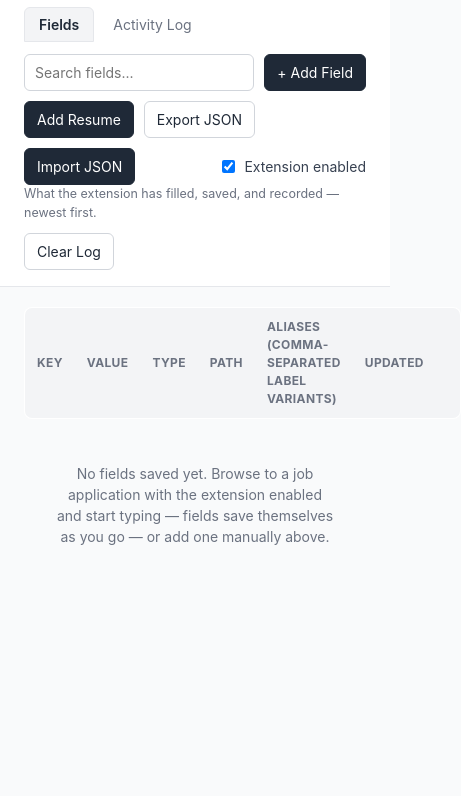
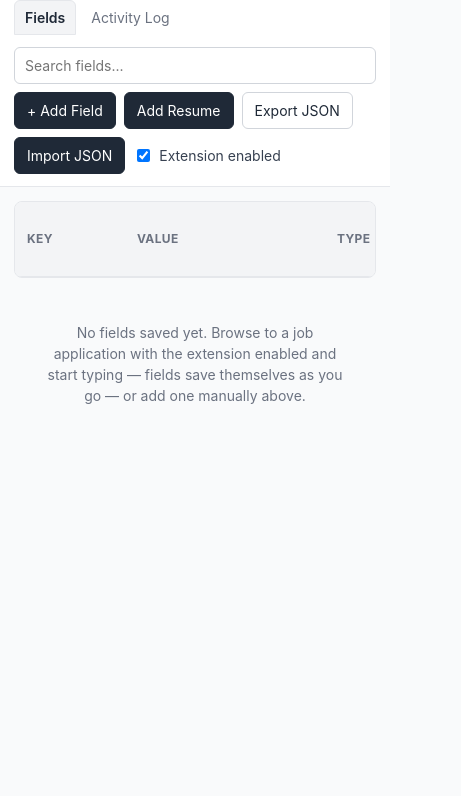
Before and after one commit to ruupesh/ApplyOnce, a browser extension: page ApplyOnce Extension/Resources/options.html in a window 390 px wide. Shown: the part 48-844 px from the top of the page, 461 px wide, since content can reach past the window. Drawn offline with Linux system fonts and the light colour scheme.

Commit message:
Improve options editor layout and tab flow
Open the full editor in its own tab and add mobile-friendly sizing for the wide field/activity tables. This fixes the inactive toolbar visibility issue, ensures the fields tab is selected by default, and makes the options page usable on narrow screens without horizontal page overflow.

```diff
--- a/ApplyOnce Extension/Resources/options.css
+++ b/ApplyOnce Extension/Resources/options.css
@@ -2,8 +2,14 @@
   box-sizing: border-box;
 }
 
+html {
+  height: 100%;
+}
+
 body {
   margin: 0;
+  min-width: 320px;
+  min-height: 100%;
   font: 14px/1.5 -apple-system, "Segoe UI", Roboto, sans-serif;
   color: #1f2937;
   background: #f9fafb;
@@ -28,6 +34,12 @@ h1 {
   align-items: center;
   gap: 10px;
   flex-wrap: wrap;
+}
+
+/* An attribute selector is needed to beat `.toolbar { display: flex }` — a bare
+   [hidden] loses to it, which left the inactive tab's toolbar on screen. */
+.toolbar[hidden] {
+  display: none;
 }
 
 #search {
@@ -76,13 +88,32 @@ main {
   padding: 20px 24px 60px;
 }
 
+/* Horizontal scroll lives here so a wide, multi-column table never forces the
+   whole page sideways. On phones the table keeps its readable column widths
+   and this container scrolls; on desktop it just fills the width. */
+.tableWrap {
+  width: 100%;
+  overflow-x: auto;
+  overflow-y: hidden;
+  -webkit-overflow-scrolling: touch;
+  overscroll-behavior-x: contain;
+  background: #fff;
+  border: 1px solid #e5e7eb;
+  border-radius: 8px;
+}
+
 table {
   width: 100%;
   border-collapse: collapse;
   background: #fff;
-  border: 1px solid #e5e7eb;
-  border-radius: 8px;
-  overflow: hidden;
+}
+
+#fieldsTable {
+  min-width: 900px;
+}
+
+#activityTable {
+  min-width: 700px;
 }
 
 th {
@@ -107,28 +138,35 @@ tr:last-child td {
 }
 
 .colKey {
-  width: 15%;
+  width: 14%;
+  min-width: 110px;
 }
 .colValue {
-  width: 26%;
+  width: 24%;
+  min-width: 200px;
 }
 .colType {
-  width: 8%;
+  width: 10%;
+  min-width: 104px;
 }
 .colPath {
-  width: 10%;
+  width: 16%;
+  min-width: 150px;
 }
 .colAliases {
-  width: 27%;
+  width: 22%;
+  min-width: 190px;
 }
 .colUpdated {
   width: 10%;
+  min-width: 92px;
   white-space: nowrap;
   color: #6b7280;
   font-size: 12px;
 }
 .colDelete {
   width: 4%;
+  min-width: 74px;
 }
 
 .pathSteps {
@@ -178,6 +216,7 @@ tr:last-child td {
 /* Path column needs room now that it shows real step names */
 .colPath {
   width: 18%;
+  min-width: 150px;
 }
 
 /* ---------- Tabs ---------- */
@@ -212,21 +251,26 @@ tr:last-child td {
 
 .colTime {
   width: 14%;
+  min-width: 96px;
   white-space: nowrap;
   color: #6b7280;
   font-size: 12px;
 }
 .colEventType {
   width: 13%;
+  min-width: 104px;
 }
 .colLabel {
   width: 25%;
+  min-width: 160px;
 }
 .colDetail {
   width: 34%;
+  min-width: 220px;
 }
 .colSite {
   width: 14%;
+  min-width: 120px;
   color: #6b7280;
   font-size: 12px;
 }
@@ -338,3 +382,42 @@ textarea.valueInput {
   padding: 30px;
   text-align: center;
 }
+
+/* ---------- Large viewports ---------- */
+
+/* Keep the editor readable on a wide monitor instead of stretching columns
+   across the whole screen. */
+@media (min-width: 1200px) {
+  main {
+    max-width: 1180px;
+    margin: 0 auto;
+  }
+}
+
+/* ---------- Phones / narrow windows ---------- */
+
+@media (max-width: 600px) {
+  header {
+    padding: 12px 14px;
+  }
+  main {
+    padding: 14px 14px 44px;
+  }
+  h1 {
+    font-size: 16px;
+  }
+  .toolbar {
+    gap: 8px;
+  }
+  /* Search gets its own full-width row so the action buttons stay tappable. */
+  #search {
+    min-width: 0;
+    flex-basis: 100%;
+  }
+  .toggle {
+    margin-left: 0;
+  }
+  .tabBtn {
+    padding: 6px 10px;
+  }
+}
--- a/ApplyOnce Extension/Resources/options.html
+++ b/ApplyOnce Extension/Resources/options.html
@@ -2,6 +2,7 @@
 <html lang="en">
 <head>
 <meta charset="utf-8" />
+<meta name="viewport" content="width=device-width, initial-scale=1" />
 <title>ApplyOnce — Field Editor</title>
 <link rel="stylesheet" href="options.css" />
 </head>
@@ -42,6 +43,7 @@
 
 <main>
   <section id="fieldsSection">
+    <div class="tableWrap">
       <table id="fieldsTable">
         <thead>
           <tr>
@@ -56,6 +58,7 @@
         </thead>
         <tbody id="fieldsBody"></tbody>
       </table>
+    </div>
     <p id="emptyState" class="empty" hidden>
       No fields saved yet. Browse to a job application with the extension
       enabled and start typing — fields save themselves as you go — or add one
@@ -64,6 +67,7 @@
   </section>
 
   <section id="activitySection" hidden>
+    <div class="tableWrap">
       <table id="activityTable">
         <thead>
           <tr>
@@ -76,6 +80,7 @@
         </thead>
         <tbody id="activityBody"></tbody>
       </table>
+    </div>
     <p id="activityEmptyState" class="empty" hidden>
       No activity yet. Fill out a job application with the extension enabled
       and it'll show up here as it happens.
--- a/ApplyOnce Extension/Resources/options.js
+++ b/ApplyOnce Extension/Resources/options.js
@@ -28,6 +28,7 @@ async function init() {
       switchTab(btn.dataset.tab);
     });
   });
+  switchTab("fields");
 
   // Live dashboard: reflect what the content script is doing on other tabs
   // in real time, without needing to reopen this page.
```
Also changed, not shown: ApplyOnce Extension/Resources/popup.html (+6 -4 lines), tests/extension.test.js (+3 -1 lines), ApplyOnce Extension/Resources/manifest.json. Lines whose indentation alone changed are shown as unchanged.
